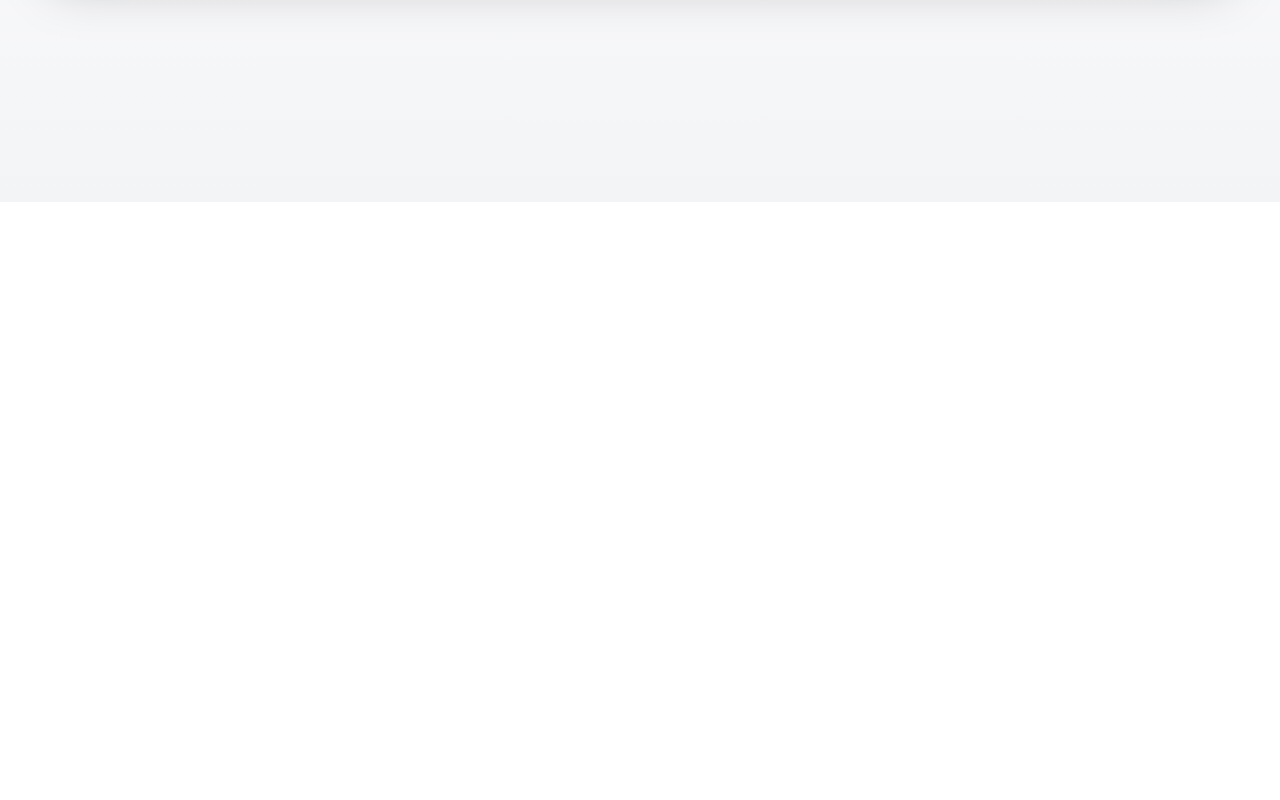
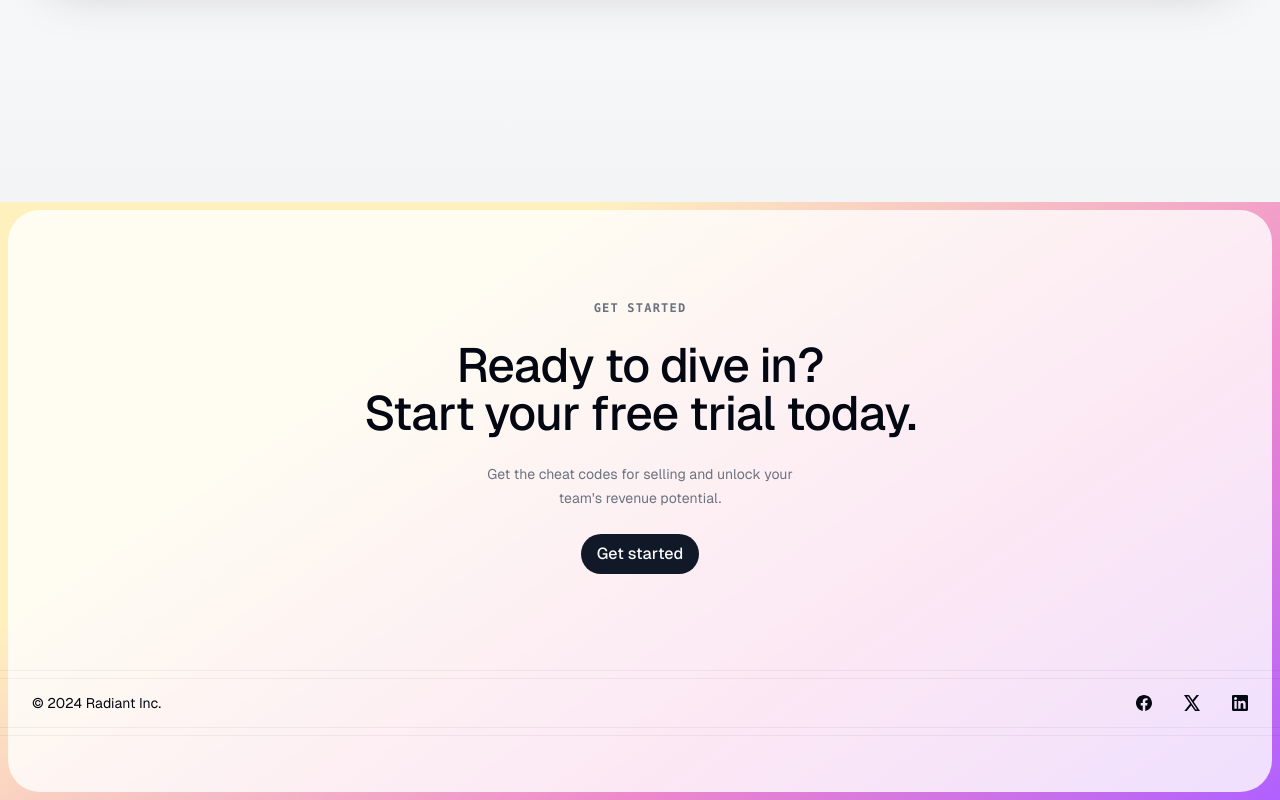
Before and after one commit to fikrirakala/radiant, a Next.js app: page / in a window 1280 px wide. Shown: the part 1802-2602 px from the top of the page. Before the commit the page ends 2004 px from the top, so only its background shows below. Built offline with nearby package versions, Linux system fonts and the light colour scheme.

Commit message:
Create Footer Section

```diff
--- a/src/app/layout.tsx
+++ b/src/app/layout.tsx
@@ -1,5 +1,7 @@
 import type { Metadata } from "next";
 import localFont from "next/font/local";
+
+import Footer from "@/components/footer";
 
 import "./globals.css";
 
@@ -24,6 +26,7 @@ export default function RootLayout({
       <body className="antialiased">
         <div className="overflow-hidden">
           <main>{children}</main>
+          <Footer />
         </div>
       </body>
     </html>
--- /dev/null
+++ b/src/components/footer-copy.tsx
@@ -0,0 +1,9 @@
+export default function FooterCopy() {
+  return (
+    <div>
+      <div className="relative py-3">
+        <div className="text-sm/6 text-gray-950">&copy; 2024 Radiant Inc.</div>
+      </div>
+    </div>
+  );
+}
--- /dev/null
+++ b/src/components/footer-socials.tsx
@@ -0,0 +1,43 @@
+export default function FooterSocials() {
+  return (
+    <div className="flex">
+      <div className="group/item relative flex items-center gap-8 py-3">
+        <a
+          target="_blank"
+          aria-label="Visit us on Facebook"
+          className="text-gray-950 hover:text-gray-950/75"
+          href="https://facebook.com"
+        >
+          <svg viewBox="0 0 16 16" fill="currentColor" className="size-4">
+            <path
+              fillRule="evenodd"
+              clipRule="evenodd"
+              d="M16 8.05C16 3.603 12.418 0 8 0S0 3.604 0 8.05c0 4.016 2.926 7.346 6.75 7.95v-5.624H4.718V8.05H6.75V6.276c0-2.017 1.194-3.131 3.022-3.131.875 0 1.79.157 1.79.157v1.98h-1.008c-.994 0-1.304.62-1.304 1.257v1.51h2.219l-.355 2.326H9.25V16c3.824-.604 6.75-3.934 6.75-7.95z"
+            ></path>
+          </svg>
+        </a>
+        <a
+          target="_blank"
+          aria-label="Visit us on X"
+          className="text-gray-950 hover:text-gray-950/75"
+          href="https://x.com"
+        >
+          <svg viewBox="0 0 16 16" fill="currentColor" className="size-4">
+            <path d="M12.6 0h2.454l-5.36 6.778L16 16h-4.937l-3.867-5.594L2.771 16H.316l5.733-7.25L0 0h5.063l3.495 5.114L12.6 0zm-.86 14.376h1.36L4.323 1.539H2.865l8.875 12.837z"></path>
+          </svg>
+        </a>
+        <a
+          target="_blank"
+          aria-label="Visit us on LinkedIn"
+          className="text-gray-950 hover:text-gray-950/75"
+          data-headlessui-state=""
+          href="https://linkedin.com"
+        >
+          <svg viewBox="0 0 16 16" fill="currentColor" className="size-4">
+            <path d="M14.82 0H1.18A1.169 1.169 0 000 1.154v13.694A1.168 1.168 0 001.18 16h13.64A1.17 1.17 0 0016 14.845V1.15A1.171 1.171 0 0014.82 0zM4.744 13.64H2.369V5.996h2.375v7.644zm-1.18-8.684a1.377 1.377 0 11.52-.106 1.377 1.377 0 01-.527.103l.007.003zm10.075 8.683h-2.375V9.921c0-.885-.015-2.025-1.234-2.025-1.218 0-1.425.966-1.425 1.968v3.775H6.233V5.997H8.51v1.05h.032c.317-.601 1.09-1.235 2.246-1.235 2.405-.005 2.851 1.578 2.851 3.63v4.197z"></path>
+          </svg>
+        </a>
+      </div>
+    </div>
+  );
+}
--- /dev/null
+++ b/src/components/footer.tsx
@@ -0,0 +1,56 @@
+import Link from "next/link";
+
+import FooterCopy from "./footer-copy";
+import FooterSocials from "./footer-socials";
+import { Button } from "./ui/button";
+
+export default function Footer() {
+  return (
+    <footer>
+      <div className="relative bg-[linear-gradient(115deg,var(--tw-gradient-stops))] from-[#fff1be] from-[28%] via-[#ee87cb] via-[70%] to-[#b060ff] sm:bg-[linear-gradient(145deg,var(--tw-gradient-stops))]">
+        <div className="rounded-4xl absolute inset-2 bg-white/80"></div>
+        <div className="px-6 lg:px-8">
+          <div className="mx-auto lg:max-w-7xl">
+            <div className="relative pb-16 pt-20 text-center sm:py-24">
+              <hgroup>
+                <h2 className="font-mono text-xs/5 font-semibold uppercase tracking-widest text-gray-500 data-[dark]:text-gray-400">
+                  Get started
+                </h2>
+                <p className="mt-6 text-3xl font-medium tracking-tight text-gray-950 sm:text-5xl">
+                  Ready to dive in?
+                  <br />
+                  Start your free trial today.
+                </p>
+              </hgroup>
+              <p className="mx-auto mt-6 max-w-xs text-sm/6 text-gray-500">
+                Get the cheat codes for selling and unlock your team&apos;s
+                revenue potential.
+              </p>
+              <div className="mt-6">
+                <Button asChild>
+                  <Link href="/">Get started</Link>
+                </Button>
+              </div>
+            </div>
+
+            <div className="pb-16">
+              <div className="group/row relative isolate flex justify-between pt-[calc(theme(spacing.2)+1px)] last:pb-[calc(theme(spacing.2)+1px)]">
+                <div
+                  aria-hidden="true"
+                  className="absolute inset-y-0 left-1/2 -z-10 w-screen -translate-x-1/2"
+                >
+                  <div className="absolute inset-x-0 top-0 border-t border-black/5"></div>
+                  <div className="absolute inset-x-0 top-2 border-t border-black/5"></div>
+                  <div className="absolute inset-x-0 bottom-0 hidden border-b border-black/5 group-last/row:block"></div>
+                  <div className="absolute inset-x-0 bottom-2 hidden border-b border-black/5 group-last/row:block"></div>
+                </div>
+                <FooterCopy />
+                <FooterSocials />
+              </div>
+            </div>
+          </div>
+        </div>
+      </div>
+    </footer>
+  );
+}
```
